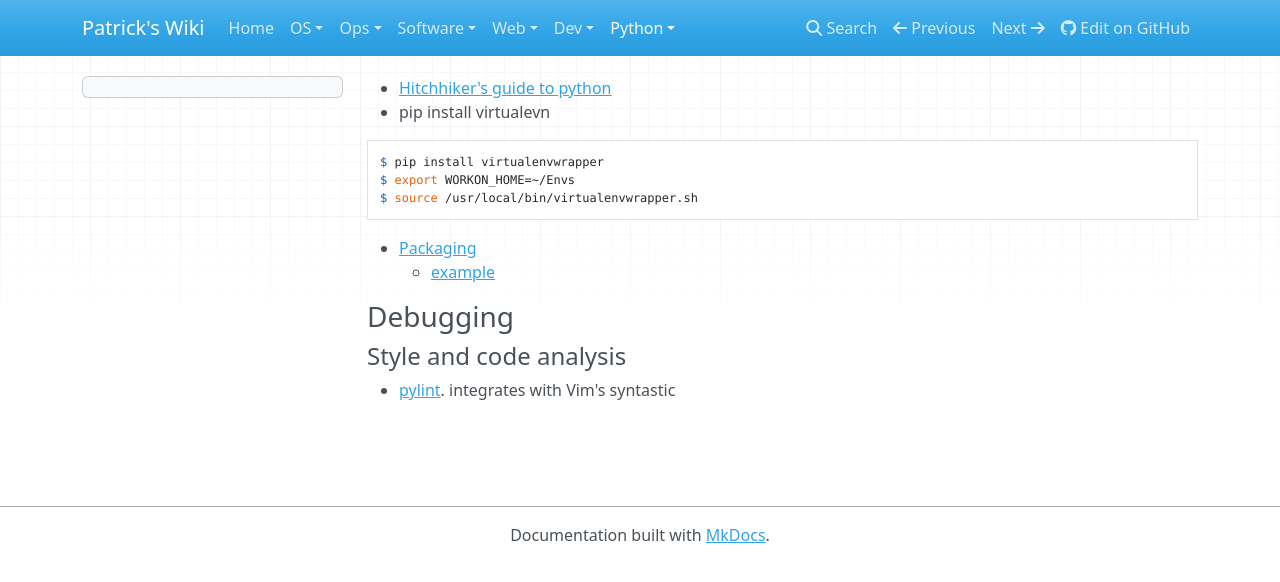
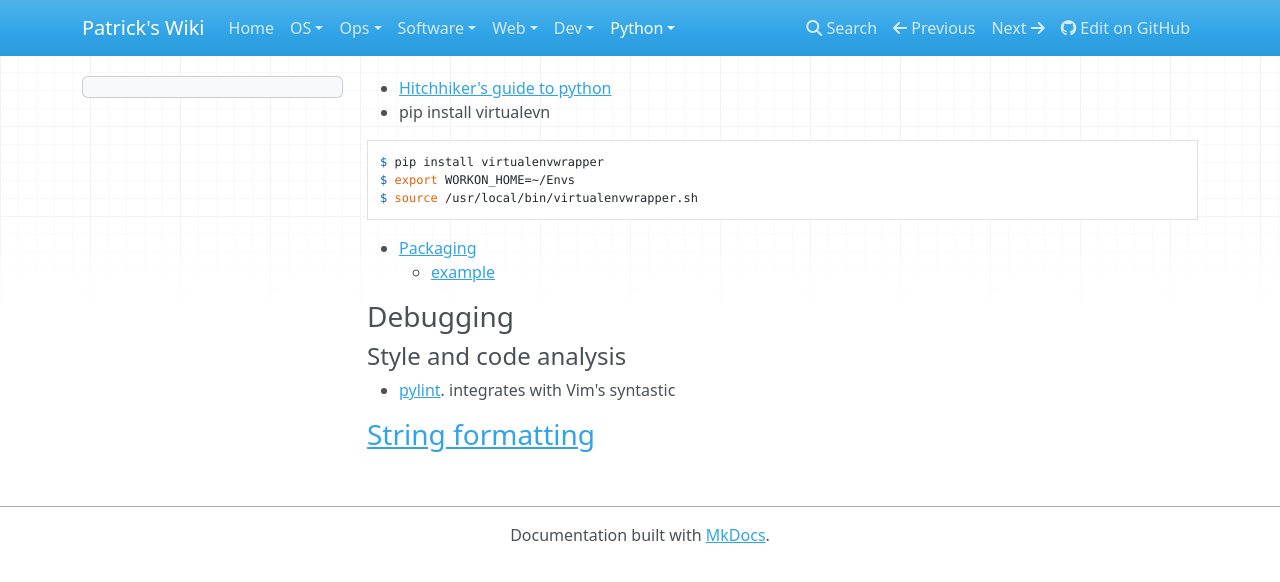
Before and after one commit to patsancu/wiki, an MkDocs documentation site: the page built from docs/python/index.md, in a window 1280 px wide. Shown: the top 582 px of the page. Built offline with MkDocs 1.6.1, drawn with Linux system fonts in a browser that asks for light colours; nearby versions of some CDN libraries.

Commit message:
add link to python string formatting

```diff
--- a/docs/python/index.md
+++ b/docs/python/index.md
@@ -11,3 +11,5 @@ $ source /usr/local/bin/virtualenvwrapper.sh
 ### Debugging
 #### Style and code analysis
 * [pylint](https://www.pylint.org/).  integrates with Vim's syntastic
+
+### [String formatting](https://pyformat.info/#simple)
```
